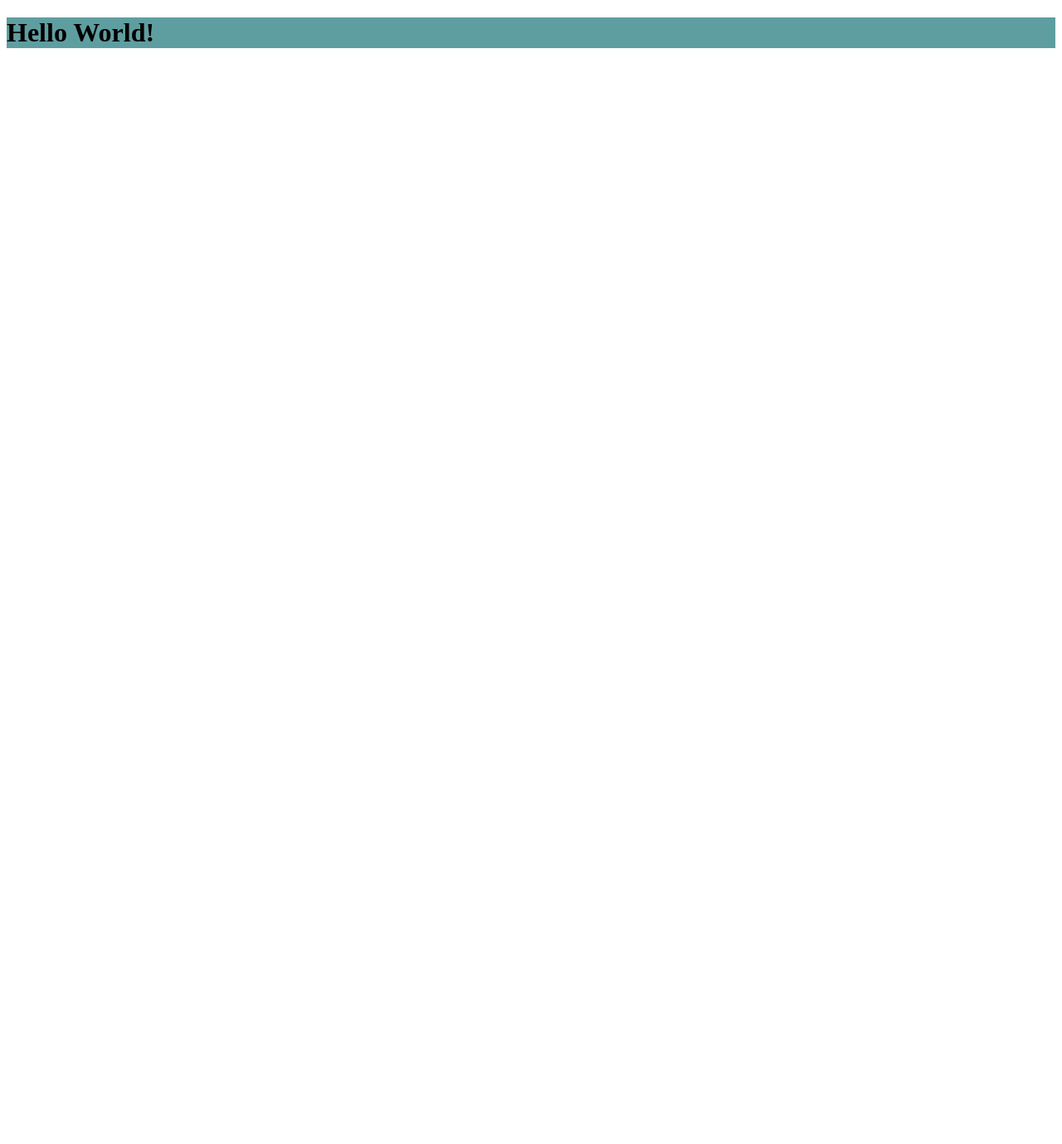
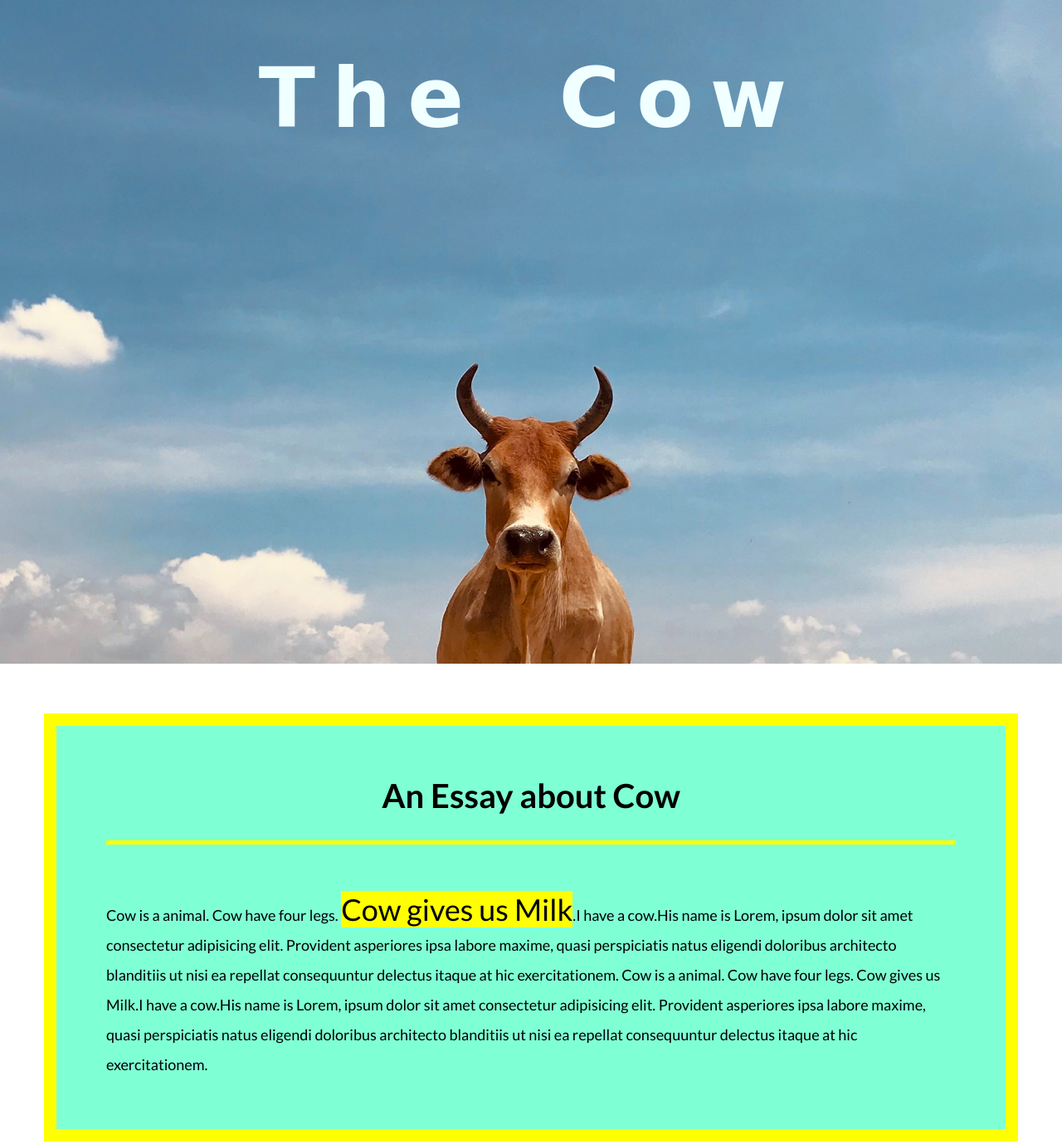
Before and after one commit to Naimul02/conceptual-session-1, a plain HTML site: page index.html in a window 1280 px wide. Shown: the top 1379 px of the page at 83% size. Before the commit the page ends 800 px from the top, so only its background shows below. Drawn offline with Linux system fonts and the light colour scheme.

Commit message:
commit no 2

```diff
--- a/index.html
+++ b/index.html
@@ -1,15 +1,42 @@
 <!DOCTYPE html>
 <html lang="en">
 <head>
+  <!-- here is meta tag -->
   <meta charset="UTF-8">
   <meta http-equiv="X-UA-Compatible" content="IE=edge">
   <meta name="viewport" content="width=device-width, initial-scale=1.0">
   <title>Our Conceptual Page</title>
 
-
+  <!-- here is our style -->
   <link rel="stylesheet" href="styles/style.css">
+  <link rel="shortcut icon" href="images/icons8-cow-64.png" type="image/x-icon">
 </head>
 <body>
-    <h1>Hello World!</h1>
+    <div class="hero">
+        <h1>The Cow</h1>
+    </div>
+
+    <div class="article">
+      <!-- content -->
+        <h2>An Essay about Cow</h2>
+        <p>Cow is a animal. Cow have four legs. <span class="imp">Cow gives us Milk</span>.I have a cow.His name is Lorem, ipsum dolor sit amet consectetur adipisicing elit. Provident asperiores ipsa labore maxime, quasi perspiciatis natus eligendi doloribus architecto blanditiis ut nisi ea repellat consequuntur delectus itaque at hic exercitationem.
+          Cow is a animal. Cow have four legs. Cow gives us Milk.I have a cow.His name is Lorem, ipsum dolor sit amet consectetur adipisicing elit. Provident asperiores ipsa labore maxime, quasi perspiciatis natus eligendi doloribus architecto blanditiis ut nisi ea repellat consequuntur delectus itaque at hic exercitationem.
+        </p>
+    </div>
+
+    <div id="cow-type">
+        <h2>Types of Cow</h2>
+        <div>
+            <div>
+                <img src="https://images.unsplash.com/photo-1596733430284-f7437764b1a9?w=500&auto=format&fit=crop&q=60&ixlib=rb-4.0.3&ixid=M3wxMjA3fDB8MHxzZWFyY2h8OHx8Y293fGVufDB8fDB8fHww" alt="">
+            </div>
+            <div>
+                <img src="https://images.unsplash.com/photo-1527153857715-3908f2bae5e8?w=500&auto=format&fit=crop&q=60&ixlib=rb-4.0.3&ixid=M3wxMjA3fDB8MHxzZWFyY2h8M3x8Y293fGVufDB8fDB8fHww" alt="">
+            </div>
+            <div>
+                <img src="https://plus.unsplash.com/premium_photo-1670002374004-c3bee6ad2853?w=500&auto=format&fit=crop&q=60&ixlib=rb-4.0.3&ixid=M3wxMjA3fDB8MHxzZWFyY2h8MTd8fGNvd3xlbnwwfHwwfHx8MA%3D%3D" alt="">
+            </div>
+        </div>
+    </div>
 </body>
 </html>
--- a/styles/style.css
+++ b/styles/style.css
@@ -1,3 +1,51 @@
-h1{
-background-color: cadetblue;
+@import url('https://fonts.googleapis.com/css2?family=Lato:ital,wght@0,100;0,400;0,700;0,900;1,400;1,700&display=swap');
+*{
+    margin : 0;
+    padding : 0;
+    font-family: 'Lato', sans-serif;
 }
+.hero{
+    background-image: url("../images/cow.jpg");
+    background-position: bottom center;
+    background-size: cover;
+    height: 100vh;
+}
+.hero h1{
+    color : azure;
+    font-size : 100px;
+    text-align: center;
+    font-weight: 700;
+    padding-top: 60px;
+    font-family : cursive;
+    word-spacing: 40px;
+    letter-spacing: 20px;
+}
+.article , #cow-type{
+  width : 80%;
+  /* margin-left: auto;
+  margin-right : auto;
+  margin-top  : 60px;
+  margin-bottom : 60px; */
+   margin : 60px auto;
+   background-color: aquamarine;
+   padding  : 60px;
+   border-width: 15px;
+   border-style: solid;
+   border-color: yellow;
+}
+.article h2{
+  font-size: 40px;
+  text-align: center;
+  border-bottom : 5px solid yellow;
+  padding-bottom : 30px;
+  margin-bottom : 60px
+}
+.article p{
+    font-size: 18px;
+    line-height: 2em;
+}
+.article p .imp{
+  font-size: 2em;
+  background-color: yellow;
+  width: 600px;
+}
```
Also changed, not shown: images/cow.jpg (added), images/icons8-cow-64.png (added).
